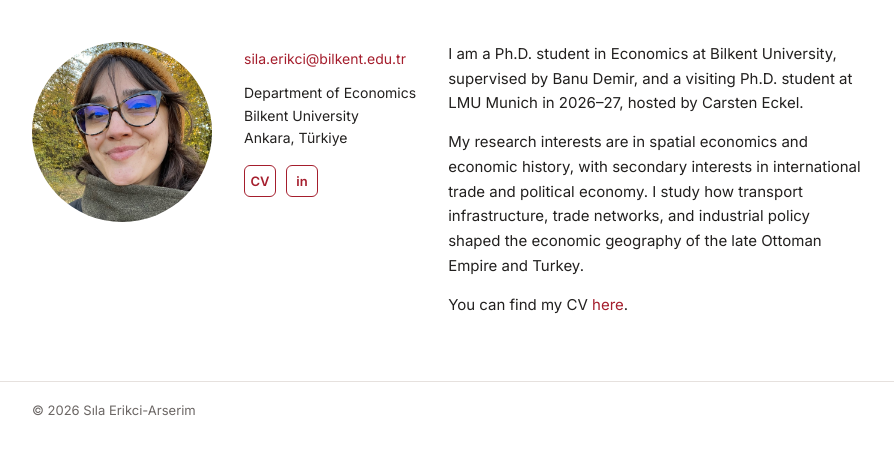
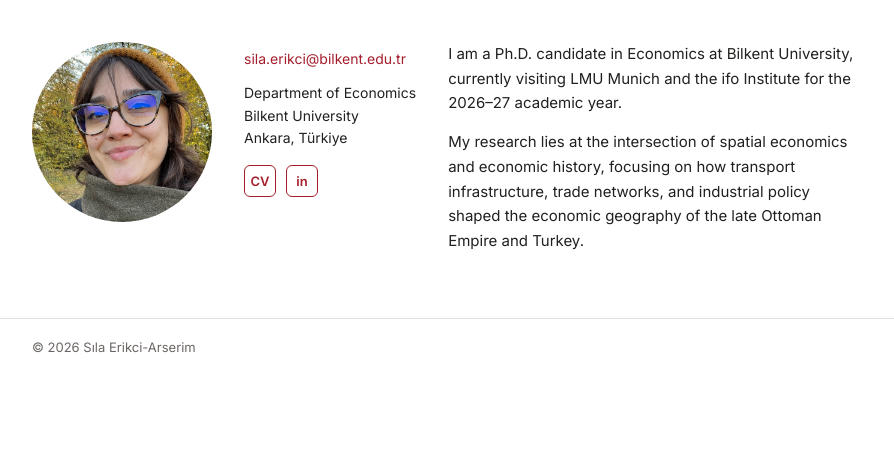
Before and after one commit to silaerikci/silaerikci.github.io, a plain HTML site: page index.html in a window 1280 px wide. Shown: the part 76-530 px from the top of the page, without its empty margins (192-1086 px from the left). Drawn offline with Linux system fonts and the light colour scheme.

Commit message:
Update bio
Co-Authored-By: Claude Opus 5.5 <noreply@anthropic.com>

```diff
--- a/index.html
+++ b/index.html
@@ -4,7 +4,7 @@
   <meta charset="utf-8">
   <meta name="viewport" content="width=device-width, initial-scale=1">
   <title>Sıla Erikci-Arserim</title>
-  <meta name="description" content="Sıla Erikci-Arserim — Ph.D. student in Economics at Bilkent University. Spatial economics, economic history, international trade, political economy.">
+  <meta name="description" content="Sıla Erikci-Arserim — Ph.D. candidate in Economics at Bilkent University. Spatial economics, economic history, international trade, political economy.">
   <link rel="preconnect" href="https://fonts.googleapis.com">
   <link rel="preconnect" href="https://fonts.gstatic.com" crossorigin>
   <link href="https://fonts.googleapis.com/css2?family=Inter:wght@400;500;600&display=swap" rel="stylesheet">
@@ -44,11 +44,10 @@
           </div>
         </div>
 
-        <!-- BIO (draft) -->
+        <!-- BIO -->
         <div class="bio">
-          <p>I am a Ph.D. student in Economics at Bilkent University, supervised by Banu Demir, and a visiting Ph.D. student at LMU Munich in <span class="nb">2026&ndash;27</span>, hosted by Carsten Eckel.</p>
-          <p>My research interests are in spatial economics and economic history, with secondary interests in international trade and political economy. I study how transport infrastructure, trade networks, and industrial policy shaped the economic geography of the late Ottoman Empire and Turkey.</p>
-          <p>You can find my CV <a href="docs/Erikci_Arserim_CV.pdf" target="_blank" rel="noopener">here</a>.</p>
+          <p>I am a Ph.D. candidate in Economics at Bilkent University, currently visiting LMU Munich and the ifo Institute for the <span class="nb">2026&ndash;27</span> academic year.</p>
+          <p>My research lies at the intersection of spatial economics and economic history, focusing on how transport infrastructure, trade networks, and industrial policy shaped the economic geography of the late Ottoman Empire and Turkey.</p>
         </div>
 
       </section>
```
